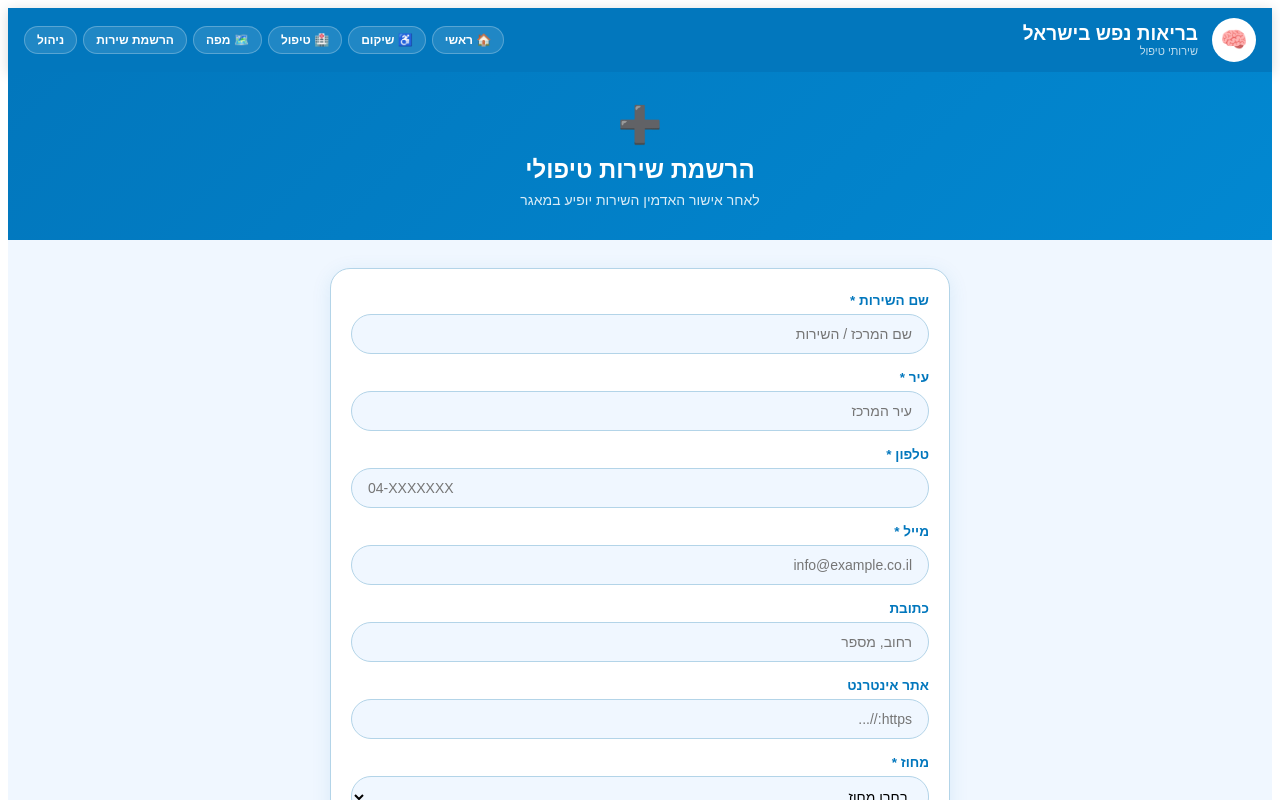
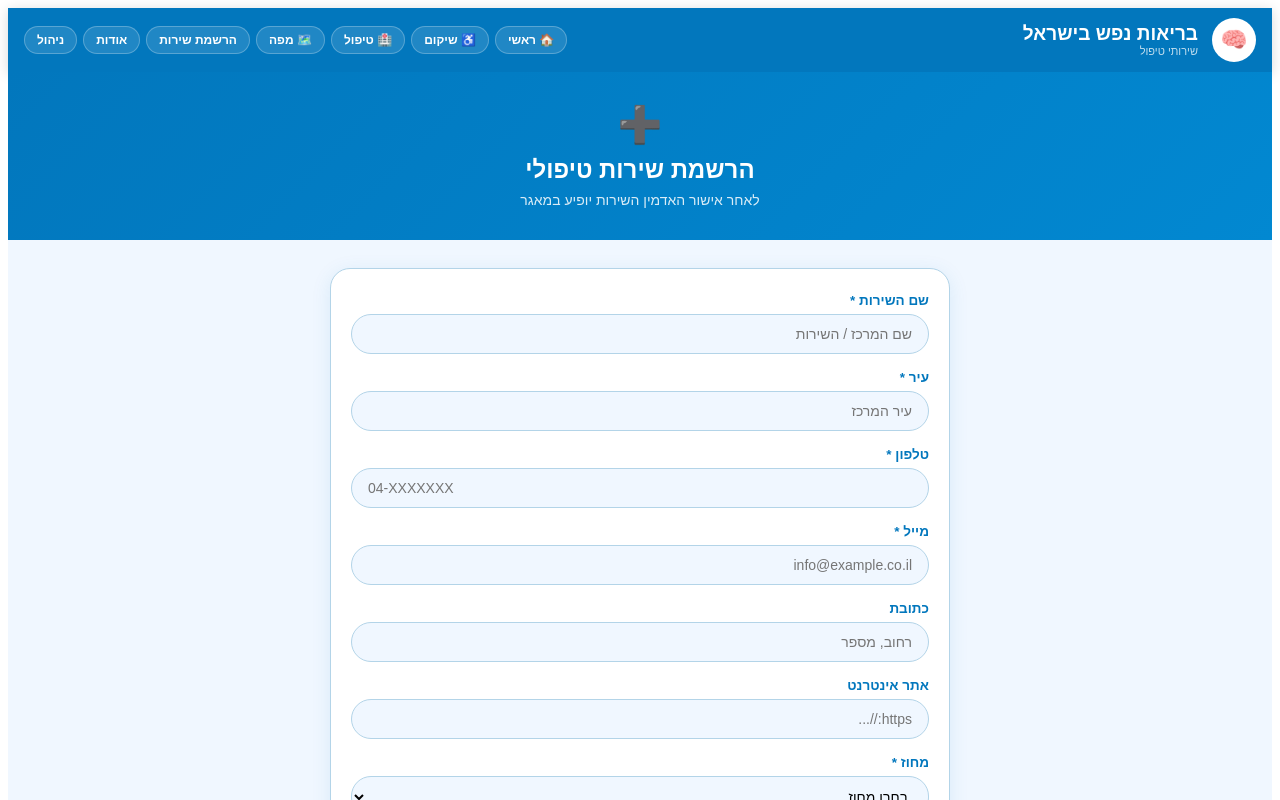
Before and after one commit to sivantelem-commits/rehab-directory, a Next.js app: page /register-treatment in a window 1280 px wide. Shown: the top 800 px of the page. Built offline with nearby package versions, Linux system fonts and the light colour scheme.

Commit message:
Update register-treatment.js

```diff
--- a/pages/register-treatment.js
+++ b/pages/register-treatment.js
@@ -3,7 +3,8 @@ import Head from 'next/head'
 
 const DISTRICTS = ['צפון', 'חיפה', 'מרכז', 'תל אביב', 'ירושלים', 'דרום', 'יהודה ושומרון']
 const CATEGORIES = ['בתי"מ', 'מחלקות אשפוז', 'מרפאות יום', 'חדרי מיון']
-const NAV = [['/', '🏠 ראשי'], ['/rehab', '♿ שיקום'], ['/treatment', '🏥 טיפול'], ['/map', '🗺️ מפה'], ['/register-treatment', 'הרשמת שירות'], ['/admin', 'ניהול']]
+const NAV = [['/', '🏠 ראשי'], ['/rehab', '♿ שיקום'], ['/treatment', '🏥 טיפול'], ['/map', '🗺️ מפה'], ['/register-treatment', 'הרשמת שירות'], ['/about', 'אודות'], ['/admin', 'ניהול']]
+
 export default function RegisterTreatment() {
   const [form, setForm] = useState({ name: '', district: '', city: '', category: '', description: '', phone: '', email: '', website: '', address: '' })
   const [loading, setLoading] = useState(false)
```
